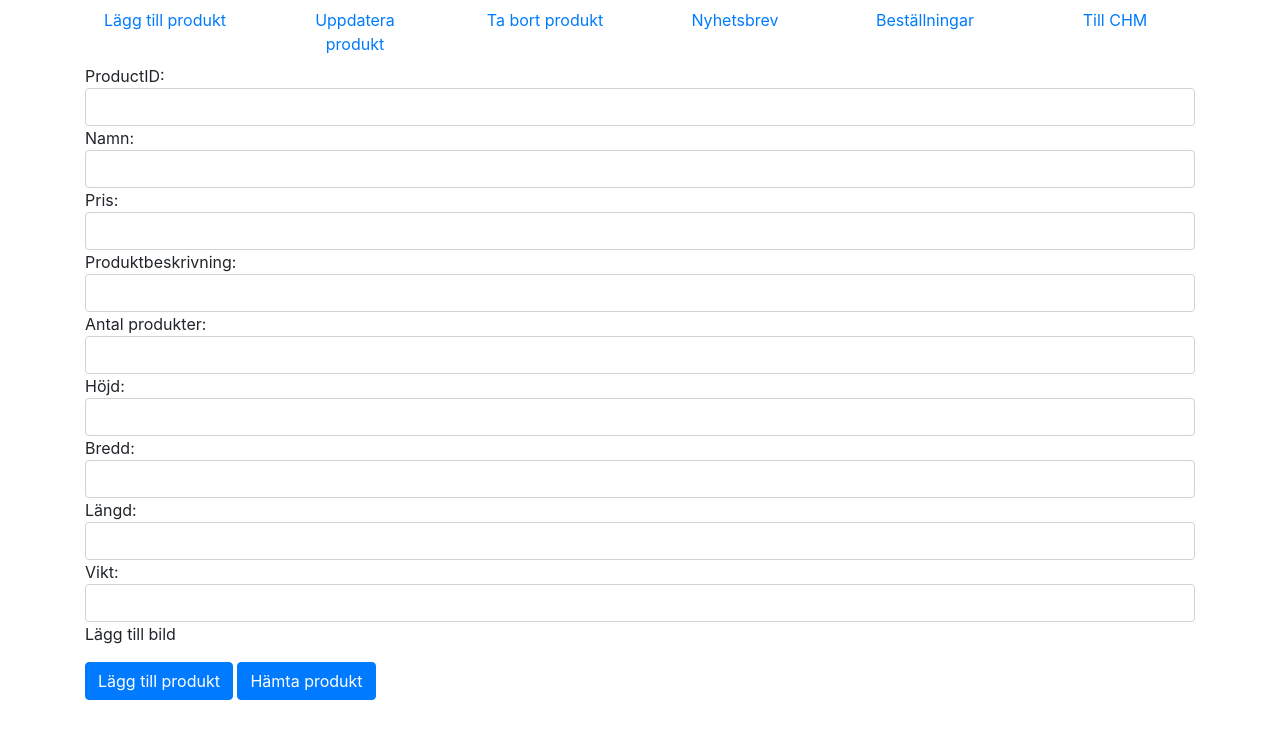
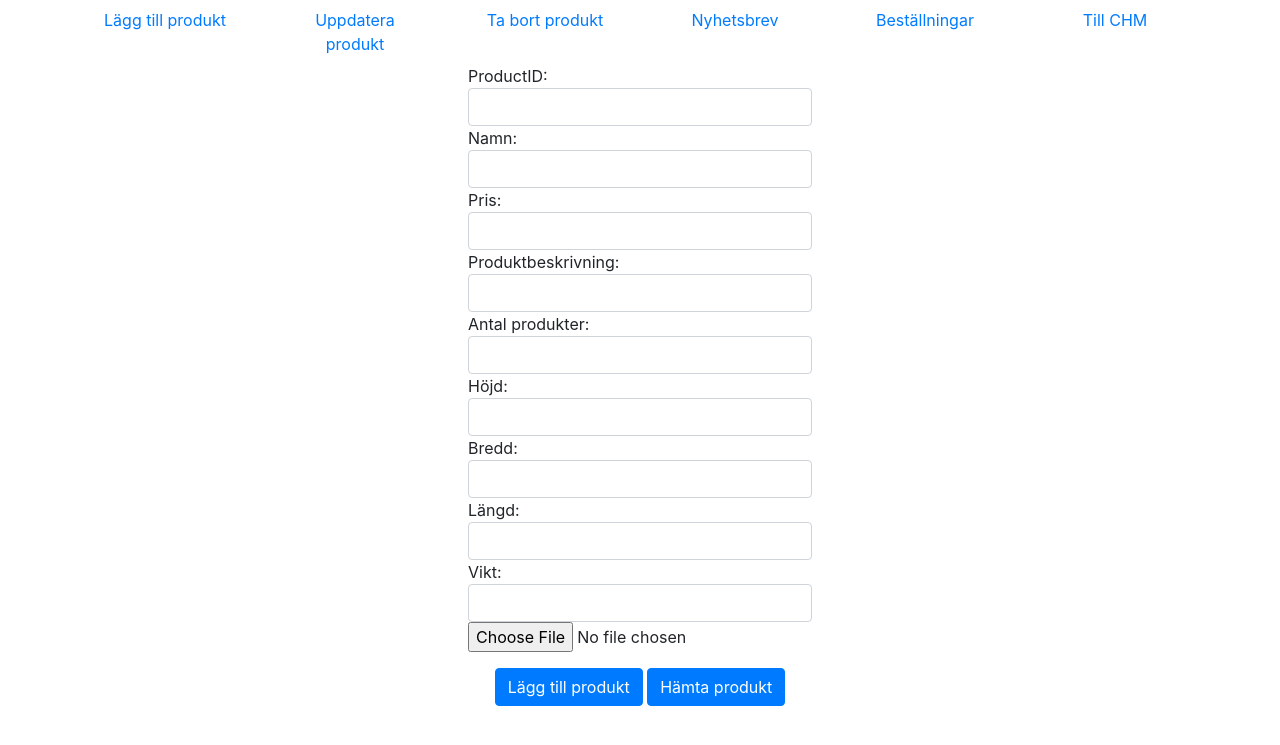
Before and after one commit to sjogrenjohan/CHM, a PHP site: page /admin.php in a window 1280 px wide. Shown: the top 745 px of the page. Run offline with PHP 8.4, Linux system fonts and the light colour scheme.

Commit message:
centered form for adding products

```diff
--- a/admin.php
+++ b/admin.php
@@ -52,22 +52,25 @@
 </div>
 
 <div class="container">
+    <div class="row justify-content-md-center">
         <form name="addProductForm">
             <div class="form-group">
                 ProductID: <input type="text" name="prodID" class="form-control" id="formGroupExampleInput">
                 Namn: <input type="text" name="name" class="form-control" id="formGroupExampleInput">
                 Pris: <input type="text" name="unitPrice" class="form-control" id="formGroupExampleInput">
-            Produktbeskrivning: <input type="text" name="productDesc" class="form-control" id="formGroupExampleInput">
+                Produktbeskrivning: <input type="text" name="productDesc" class="form-control" id="exampleFormControlTextarea1">
                 Antal produkter: <input type="text" name="unitsInStock" class="form-control" id="formGroupExampleInput">
                 Höjd: <input type="text" name="height" class="form-control" id="formGroupExampleInput">
                 Bredd: <input type="text" name="width" class="form-control" id="formGroupExampleInput">
                 Längd: <input type="text" name="length" class="form-control" id="formGroupExampleInput">
                 Vikt: <input type="text" name="weight" class="form-control" id="formGroupExampleInput">
-            Lägg till bild <!-- kod för ladda upp fil -->
+                <input type="file" class="form-control-file" id="exampleFormControlFile1">
             </div>
         </form>
-
-    <button class="btn btn-primary" onclick="addProductDB()">Lägg till produkt</button>
+    </div>
+</div>
+<div class="row justify-content-md-center">
+    <button class="btn btn-primary" onclick="addProductDB()">Lägg till produkt</button>&nbsp;
     <button class="btn btn-primary" onclick="getProduct()">Hämta produkt</button>
 </div>
 
```
Lines whose indentation alone changed are shown as unchanged.
